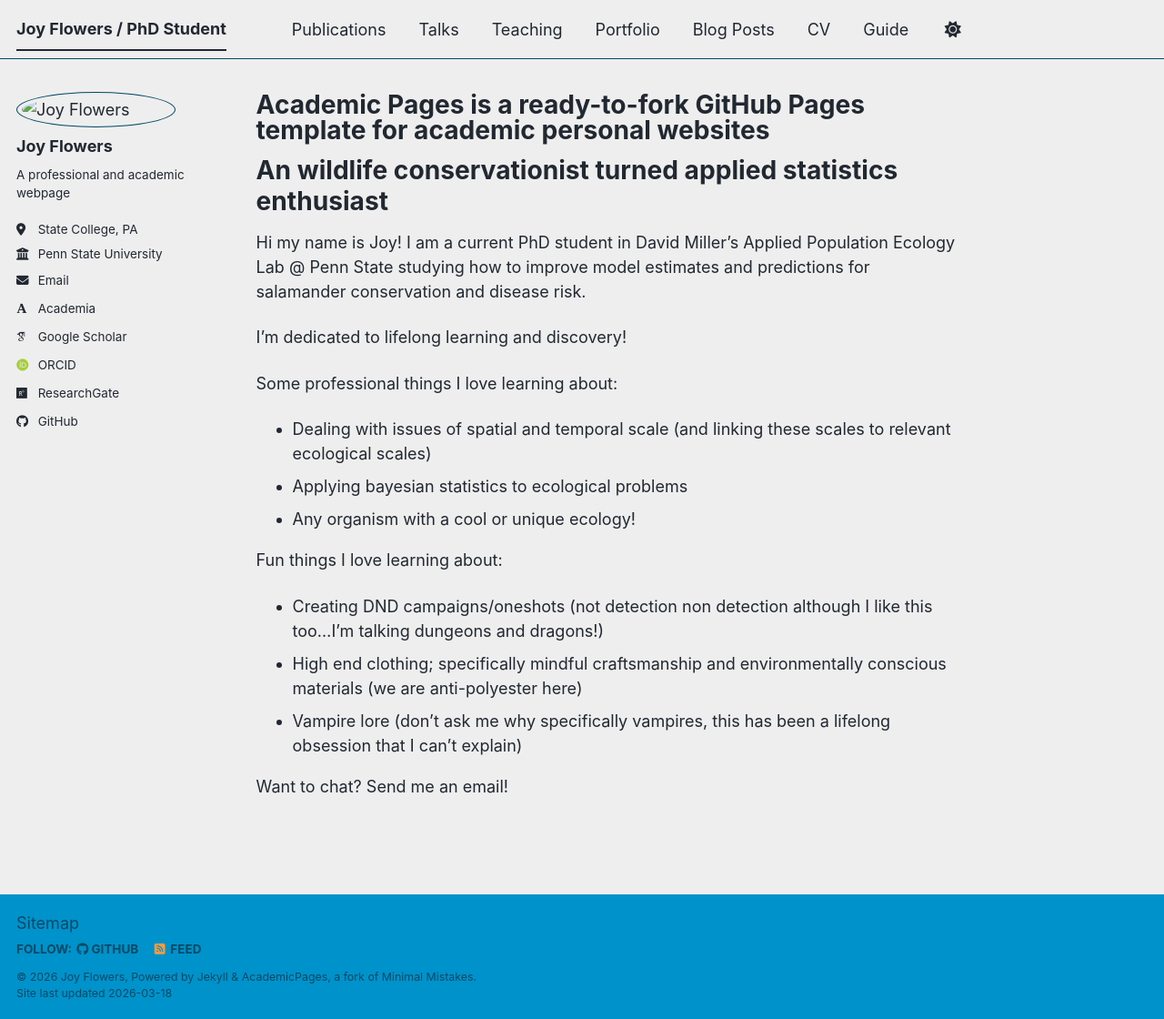
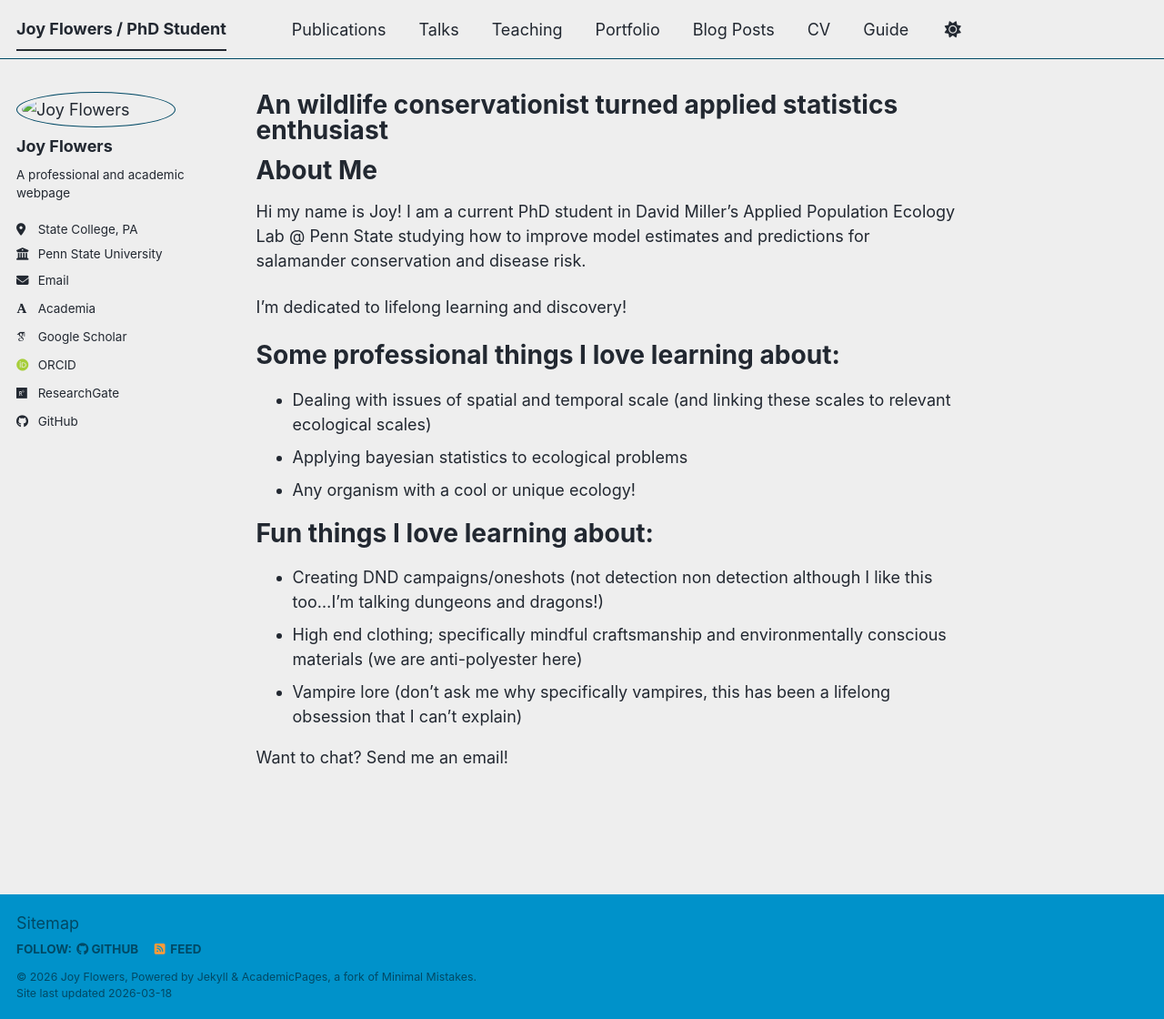
Before and after one commit to jflowers8/jflowers8.github.io, a Jekyll site: the page built from _pages/about.md, in a window 1280 px wide and 1120 px high. Shown: the whole window at 91% size. Built offline with Jekyll 4.4.1, drawn with Linux system fonts in a browser that asks for light colours; some web fonts are replaced; a script bundle is joined from its source files by our own code; library files that are not in the unit come from our copies.

Commit message:
Update about.md

```diff
--- a/_pages/about.md
+++ b/_pages/about.md
@@ -1,24 +1,27 @@
 ---
 permalink: /
-title: "Academic Pages is a ready-to-fork GitHub Pages template for academic personal websites"
+title: "An wildlife conservationist turned applied statistics enthusiast"
 author_profile: true
 redirect_from:
   - /about/
   - /about.html
 ---
 
-An wildlife conservationist turned applied statistics enthusiast
+About Me
 ======
 Hi my name is Joy! I am a current PhD student in David Miller's Applied Population Ecology Lab @ Penn State studying how to improve model estimates and predictions for salamander conservation and disease risk.
 
 I'm dedicated to lifelong learning and discovery!
 
+
 Some professional things I love learning about:
+======
 - Dealing with issues of spatial and temporal scale (and linking these scales to relevant ecological scales)
 - Applying bayesian statistics to ecological problems
 - Any organism with a cool or unique ecology!
 
 Fun things I love learning about:
+======
 - Creating DND campaigns/oneshots (not detection non detection although I like this too...I'm talking dungeons and dragons!)
 - High end clothing; specifically mindful craftsmanship and environmentally conscious materials (we are anti-polyester here)
 - Vampire lore (don't ask me why specifically vampires, this has been a lifelong obsession that I can't explain)
```
